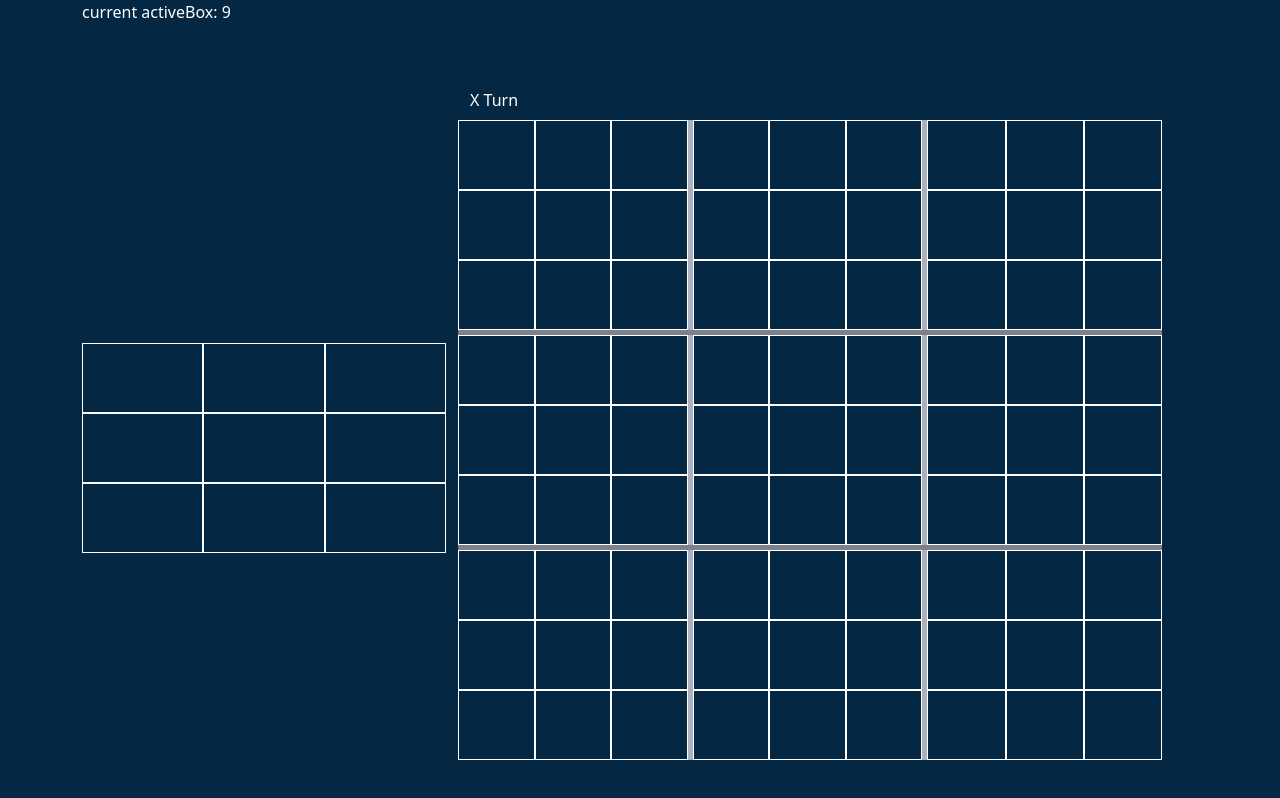
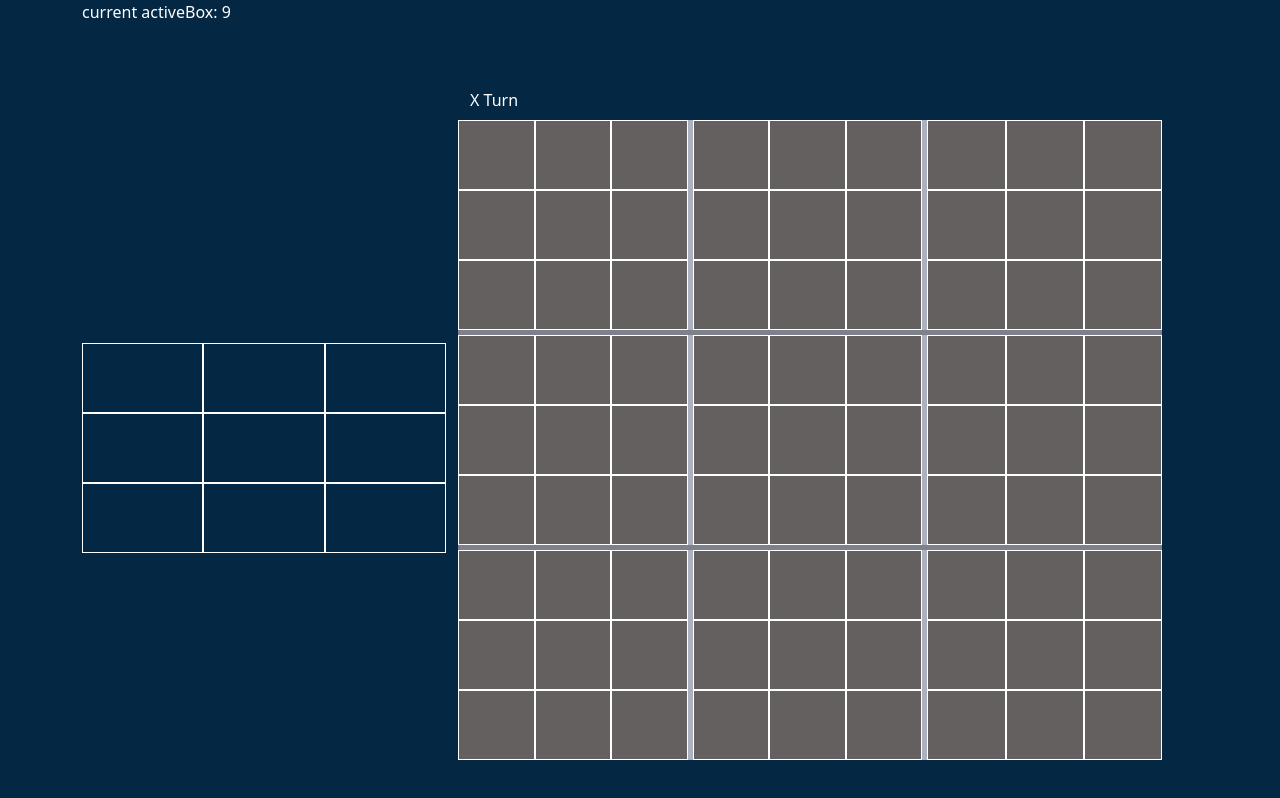
Before and after one commit to AshvinBambhaniya2003/tic-tac, a Vue app: page / in a window 1280 px wide. Shown: the top 798 px of the page. Built offline with nearby package versions, Linux system fonts and the light colour scheme.

Commit message:
feat: add highlighted background according active box

```diff
--- a/src/App.vue
+++ b/src/App.vue
@@ -19,35 +19,35 @@
             </div>
             <div class="row adiliti">
               <div class="col-4 ubhiliti">
-                <Tic ticId="0" />
+                <Tic ticId="0" :class="{ backgroundHighlight: activeBox == 9 || activeBox == 0 }" />
               </div>
               <div class="col-4 ubhiliti">
-                <Tic ticId="1" />
+                <Tic ticId="1" :class="{ backgroundHighlight: activeBox == 9 || activeBox == 1 }" />
               </div>
               <div class="col-4">
-                <Tic ticId="2" />
+                <Tic ticId="2" :class="{ backgroundHighlight: activeBox == 9 || activeBox == 2 }" />
               </div>
             </div>
             <div class="row adiliti">
               <div class="col-4 ubhiliti">
-                <Tic ticId="3" />
+                <Tic ticId="3" :class="{ backgroundHighlight: activeBox == 9 || activeBox == 3 }" />
               </div>
               <div class="col-4 ubhiliti">
-                <Tic ticId="4" />
+                <Tic ticId="4" :class="{ backgroundHighlight: activeBox == 9 || activeBox == 4 }" />
               </div>
               <div class="col-4">
-                <Tic ticId="5" />
+                <Tic ticId="5" :class="{ backgroundHighlight: activeBox == 9 || activeBox == 5 }" />
               </div>
             </div>
             <div class="row">
               <div class="col-4 ubhiliti">
-                <Tic ticId="6" />
+                <Tic ticId="6" :class="{ backgroundHighlight: activeBox == 9 || activeBox == 6 }" />
               </div>
               <div class="col-4 ubhiliti">
-                <Tic ticId="7" />
+                <Tic ticId="7" :class="{ backgroundHighlight: activeBox == 9 || activeBox == 7 }" />
               </div>
               <div class="col-4">
-                <Tic ticId="8" />
+                <Tic ticId="8" :class="{ backgroundHighlight: activeBox == 9 || activeBox == 8 }" />
               </div>
             </div>
           </table>
@@ -88,4 +88,8 @@ table tr td {
 .ubhiliti {
   border-right: 5px solid #acb1c0;
 }
+
+.backgroundHighlight {
+  background: #656060;
+}
 </style>
--- a/src/components/tic.vue
+++ b/src/components/tic.vue
@@ -53,7 +53,7 @@ function addturn(i) {
       setActiveBox(9)
       return
     }
-    setActiveBox(9)
+    setActiveBox(i)
   }
 }
 
```
